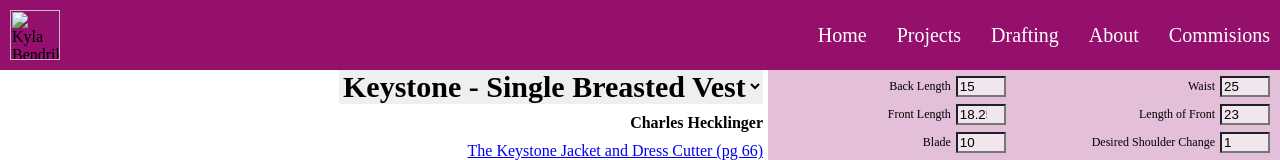
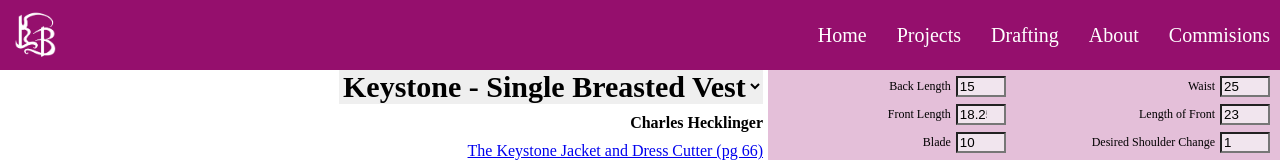
Before and after one commit to KylaBendrik/drafting-dynamically, a website: page index.html in a window 1280 px wide. Shown: the top 160 px of the page. Drawn offline with Linux system fonts and the light colour scheme; the site is published under a folder, as on GitHub Pages, so addresses that start at the root find nothing; files whose address does not match are found by name.

Commit message:
Update image source path in index.html

```diff
--- a/index.html
+++ b/index.html
@@ -10,7 +10,7 @@
 
 <body>
   <div id="websiteNav">
-    <img src="/KB Logo Transparent White.png" alt="Kyla Bendrik Arts Logo">
+    <img src="dist/KB Logo Transparent White.png" alt="Kyla Bendrik Arts Logo">
     <div id="nav">
       <a href="https://kylabendrikarts.com/">Home</a>
       <a href="https://kylabendrikarts.com/projects">Projects</a>
```
